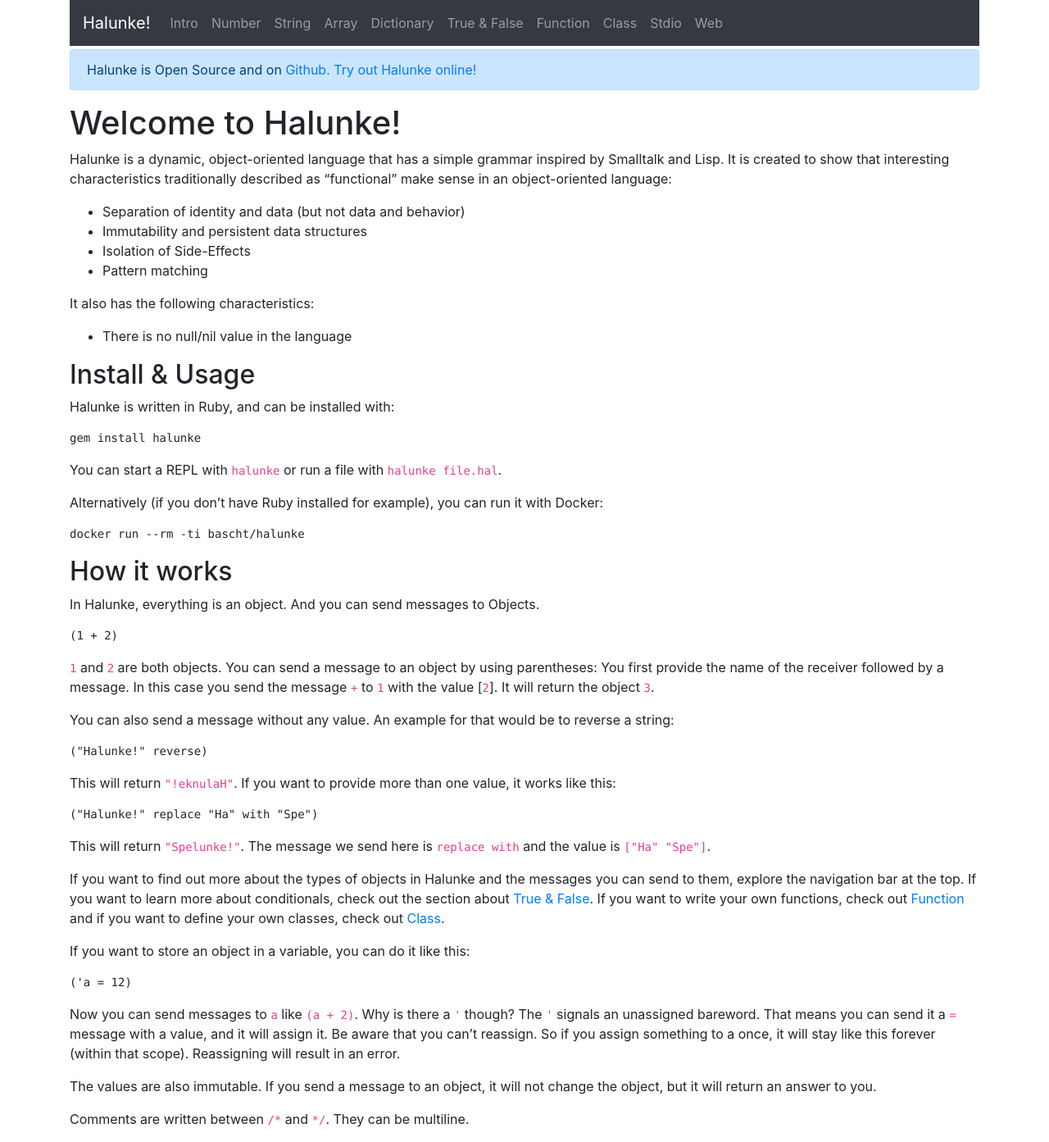
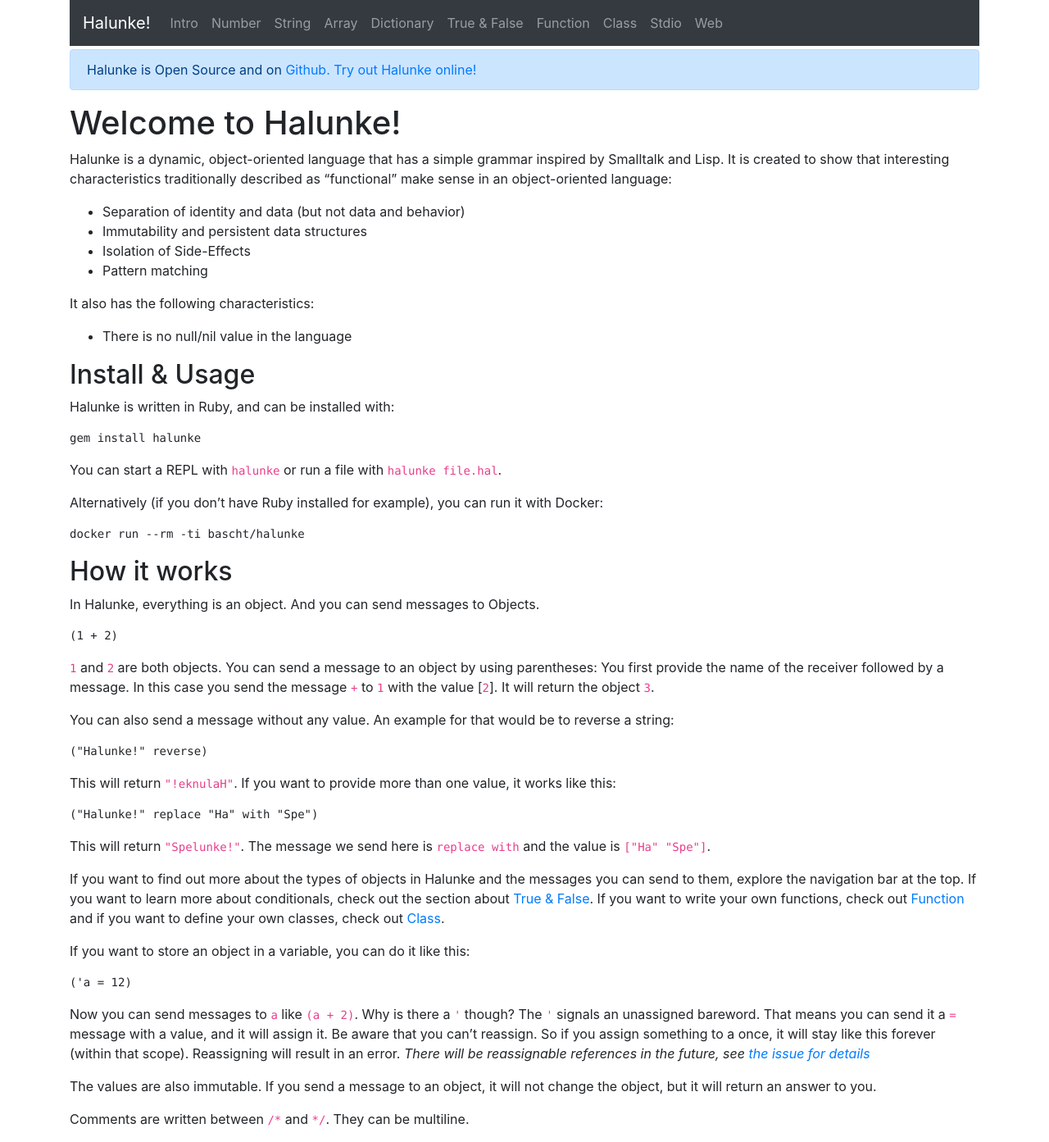
Before and after one commit to moonglum/halunke, a Jekyll site: the page built from docs/index.md, in a window 1280 px wide. Shown: the whole page at 82% size. Built offline with Jekyll 4.4.1, drawn with Linux system fonts in a browser that asks for light colours; nearby versions of some CDN libraries.

Commit message:
Some information about future ideas

```diff
--- a/docs/index.md
+++ b/docs/index.md
@@ -82,7 +82,9 @@ Now you can send messages to `a` like `(a + 2)`. Why is there a `'` though? The
 `'` signals an unassigned bareword. That means you can send it a `=` message
 with a value, and it will assign it. Be aware that you can't reassign. So if
 you assign something to a once, it will stay like this forever (within that
-scope). Reassigning will result in an error.
+scope). Reassigning will result in an error. *There will be reassignable
+references in the future, see [the issue for
+details](https://github.com/moonglum/halunke/issues/3)*
 
 The values are also immutable. If you send a message to an object,
 it will not change the object, but it will return an answer to you.
```
Also changed, not shown: docs/stdio.md (+2 -1 lines), docs/web.md (+2 -1 lines).
